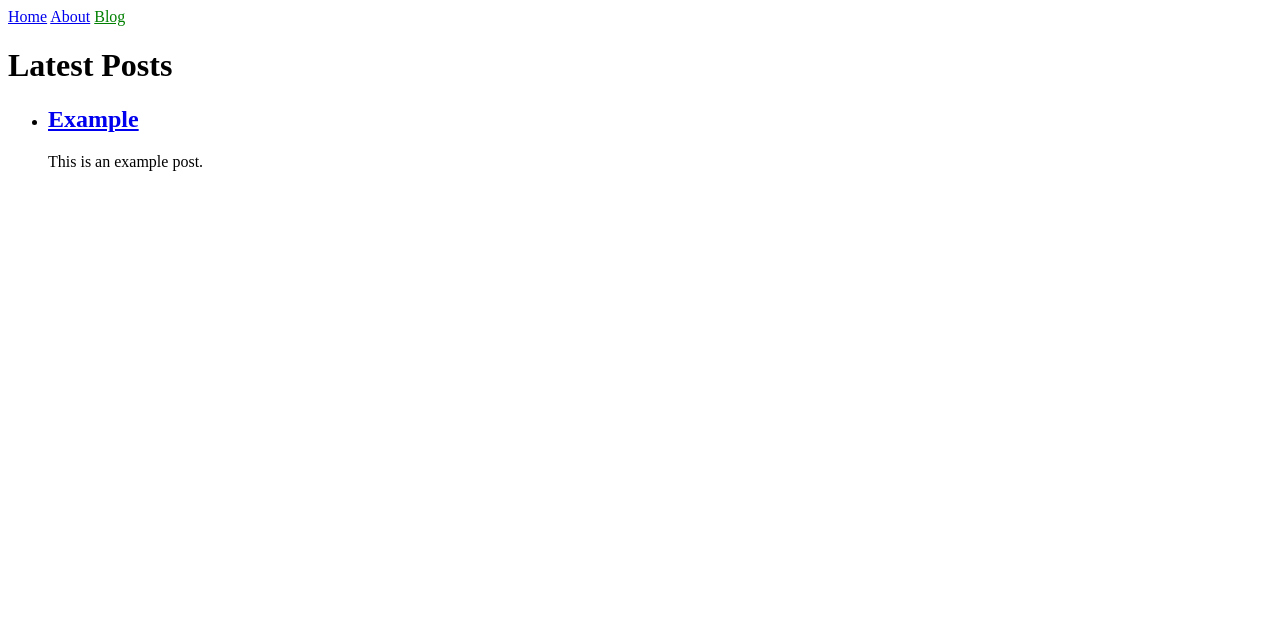
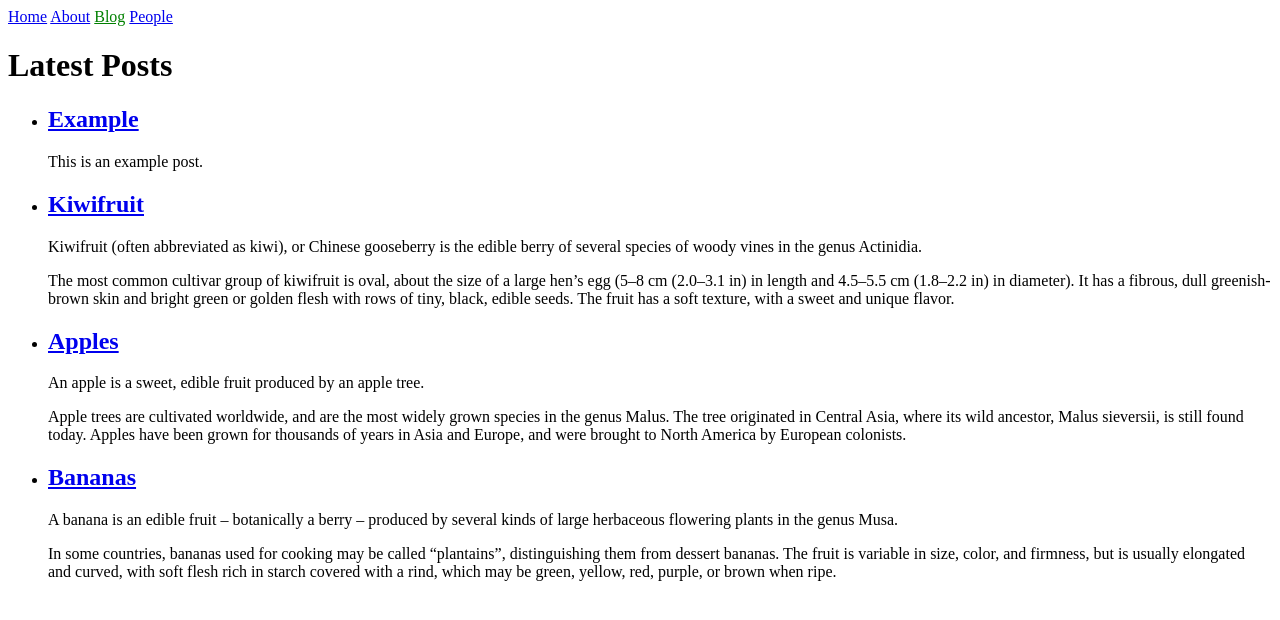
Before and after one commit to mattragoza/mattragoza.github.io, a Jekyll site: the page built from blog.html, in a window 1280 px wide. Shown: the top 620 px of the page. Built offline with Jekyll 4.4.1, drawn with Linux system fonts in a browser that asks for light colours.

```diff
--- a/_config.yml
+++ b/_config.yml
@@ -1,3 +1,3 @@
-theme: academic-jekyll-theme
-title: mattragoza's homepage
-description: Bookmark this to keep an eye on my project updates!
+collections:
+  authors:
+    output: true
--- a/_data/navigation.yml
+++ b/_data/navigation.yml
@@ -4,3 +4,5 @@
   link: /about.html
 - name: Blog
   link: /blog.html
+- name: People
+  link: /people.html
--- /dev/null
+++ b/_posts/2018-08-20-bananas.md
@@ -0,0 +1,8 @@
+---
+layout: post
+author: jill
+---
+
+A banana is an edible fruit – botanically a berry – produced by several kinds of large herbaceous flowering plants in the genus Musa.
+
+In some countries, bananas used for cooking may be called "plantains", distinguishing them from dessert bananas. The fruit is variable in size, color, and firmness, but is usually elongated and curved, with soft flesh rich in starch covered with a rind, which may be green, yellow, red, purple, or brown when ripe.
--- /dev/null
+++ b/_posts/2018-08-21-apples.md
@@ -0,0 +1,7 @@
+---
+layout: post
+author: jill
+---
+An apple is a sweet, edible fruit produced by an apple tree.
+
+Apple trees are cultivated worldwide, and are the most widely grown species in the genus Malus. The tree originated in Central Asia, where its wild ancestor, Malus sieversii, is still found today. Apples have been grown for thousands of years in Asia and Europe, and were brought to North America by European colonists.
--- /dev/null
+++ b/_posts/2018-08-22-kiwifruit.md
@@ -0,0 +1,7 @@
+---
+layout: post
+author: ted
+---
+Kiwifruit (often abbreviated as kiwi), or Chinese gooseberry is the edible berry of several species of woody vines in the genus Actinidia.
+
+The most common cultivar group of kiwifruit is oval, about the size of a large hen's egg (5–8 cm (2.0–3.1 in) in length and 4.5–5.5 cm (1.8–2.2 in) in diameter). It has a fibrous, dull greenish-brown skin and bright green or golden flesh with rows of tiny, black, edible seeds. The fruit has a soft texture, with a sweet and unique flavor.
```
Also changed, not shown: _authors/jill.md (added, +6 -0 lines), _authors/matt.md (added, +6 -0 lines), _authors/ted.md (added, +6 -0 lines), _posts/2023-09-16-example.md (+1 -1 lines), people.html (added, +14 -0 lines).
